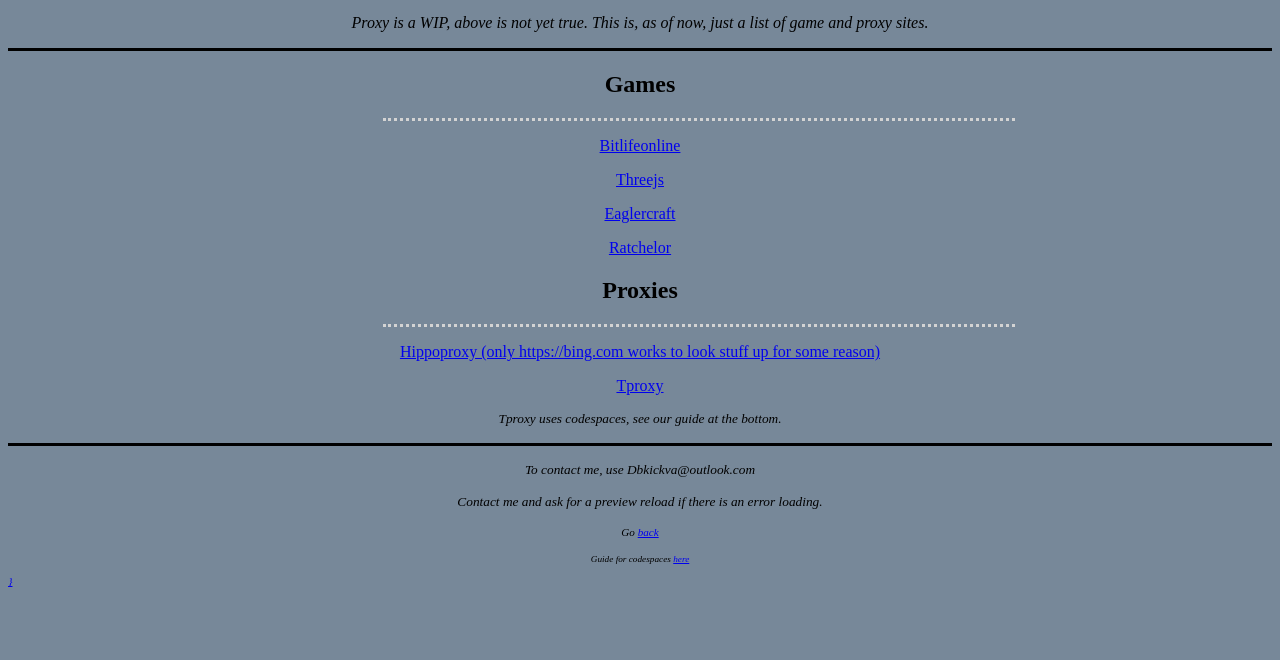
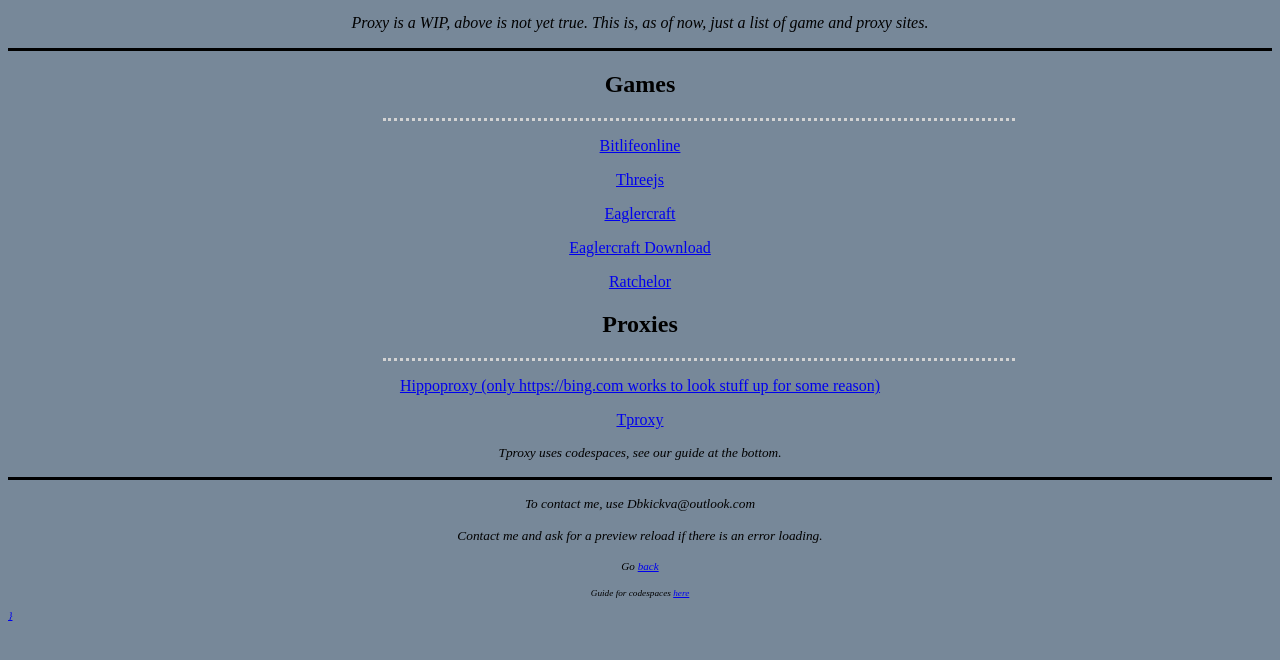
Before and after one commit to PaintBucketPushcarts/HippoSite, a plain HTML site: page innocence.html in a window 1280 px wide. Shown: the part 86-746 px from the top of the page. Drawn offline with Linux system fonts and the light colour scheme.

Commit message:
Update innocence.html

```diff
--- a/innocence.html
+++ b/innocence.html
@@ -12,6 +12,7 @@
 <p> <a href="[(https://bitlifeonline.github.io/)]">Bitlifeonline</a></p>
 <p> <a href="https://threejs.org/">Threejs</a></p>
 <p> <a href="https://cerealistic.github.io/">Eaglercraft</a></p>
+<p> <a href=Offline_Download_Version.html" download>Eaglercraft Download</a></p>
 <p> <a href="https://algorat.club/ratchelor">Ratchelor</a></p>
 
 <h2>Proxies</h2>
```
